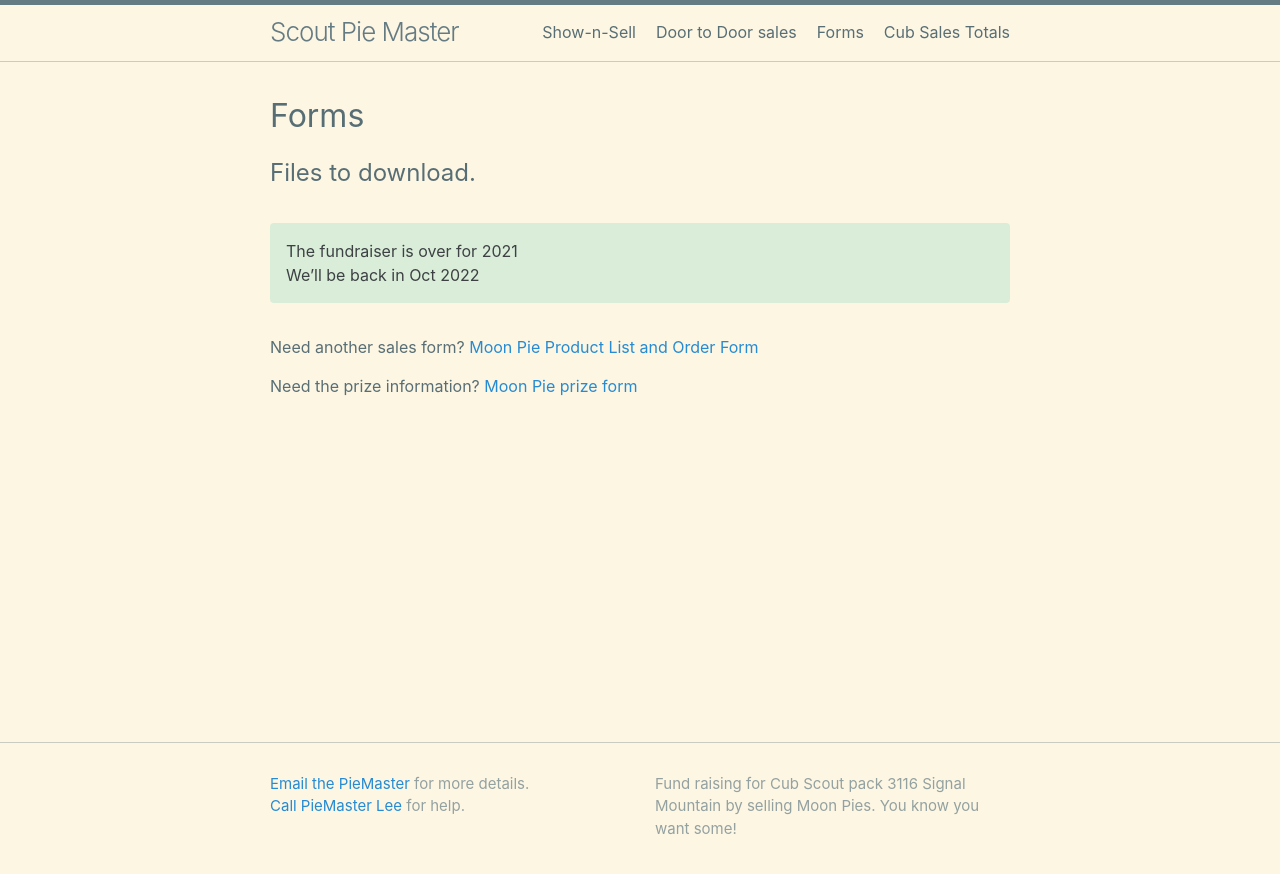
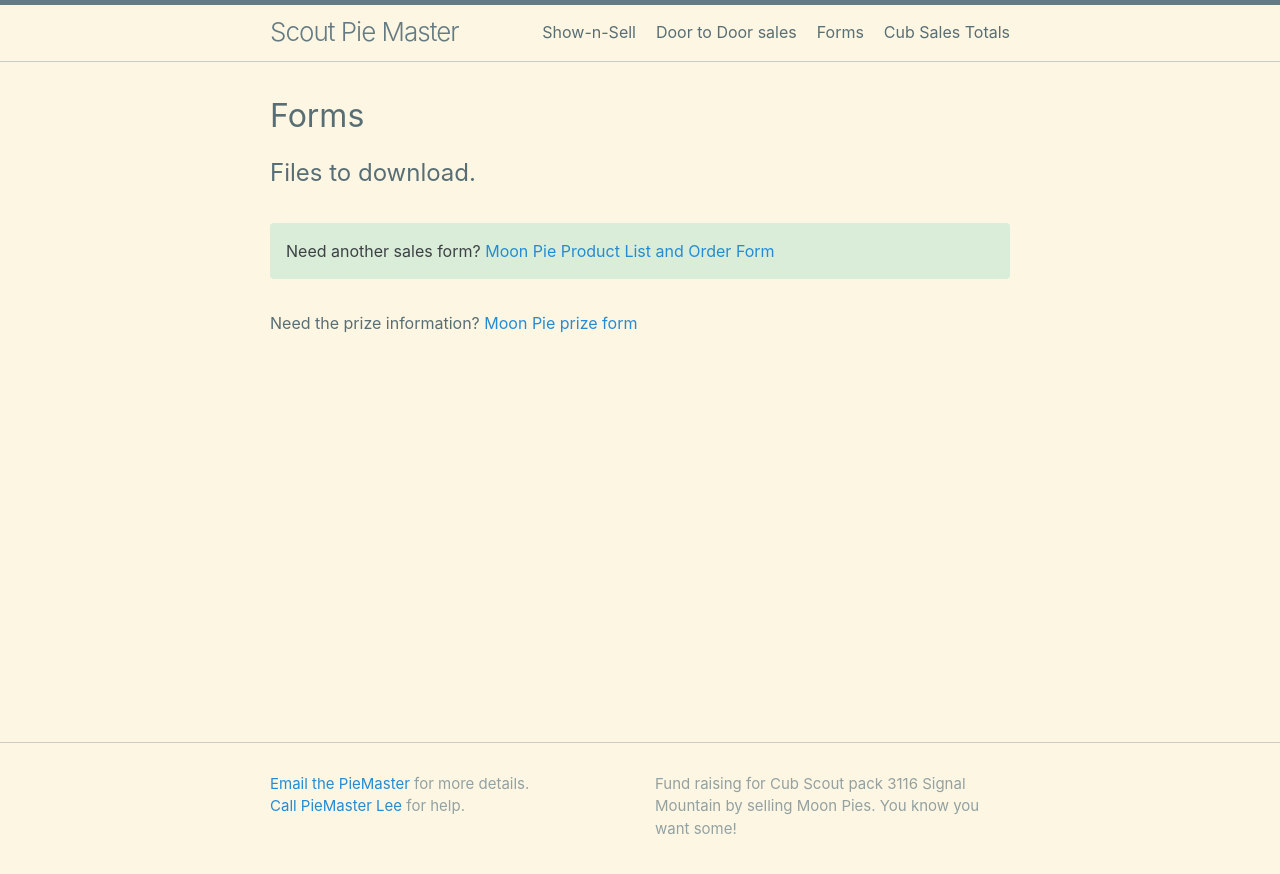
Before and after one commit to CodeJourneymen/scoutpiemaster, a Jekyll site: the page built from forms.md, in a window 1280 px wide. Shown: the top 874 px of the page. Built offline with Jekyll 4.4.1, drawn with Linux system fonts in a browser that asks for light colours.

Commit message:
updated forms
Signed-off-by: Lee Walker <lee@codejourneymen.com>

```diff
--- a/forms.md
+++ b/forms.md
@@ -6,12 +6,10 @@
 
 ## Files to download.
 
-The fundraiser is over for 2021<br/>
-We'll be back in Oct 2022
 {: .notice--success }
 
 Need another sales form?
-[Moon Pie Product List and Order Form](/files/2021_Moon_Pie_Product_List+Order_Form.pdf)
+[Moon Pie Product List and Order Form](/files/2022_MoonPie_Scout_Order_Form.pdf)
 
 Need the prize information?
-[Moon Pie prize form](/files/2021_Moon_Pie_Prize_Form.pdf)
+[Moon Pie prize form](/files/2022_MoonPie_Prize_Sheet.pdf)
```
